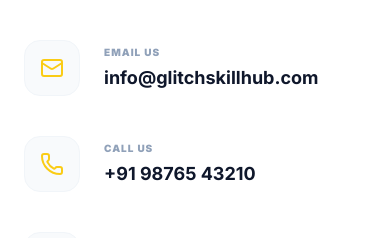
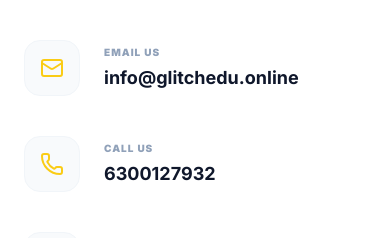
Before and after one commit to glitchskillhub-cmyk/glitch, a React (Vite) app in the folder client/: page /about in a window 390 px wide. Shown: the part 4563-4801 px from the top of the page. Built offline with nearby package versions, Linux system fonts and the light colour scheme; no server answers.

Commit message:
Update phone number and email ID across the website

```diff
--- a/client/src/components/Footer.jsx
+++ b/client/src/components/Footer.jsx
@@ -101,23 +101,23 @@ const Footer = () => {
           <div className="lg:col-span-5">
             <h4 className="text-primary text-[10px] font-black uppercase tracking-[0.4em] mb-10">Direct Contact</h4>
             <div className="grid grid-cols-1 sm:grid-cols-2 lg:grid-cols-1 gap-10">
-              <a href="mailto:info@glitchskillhub.com" className="flex items-center gap-6 group">
+              <a href="mailto:info@glitchedu.online" className="flex items-center gap-6 group">
                 <div className="w-14 h-14 rounded-2xl bg-slate-50 border border-slate-100 flex items-center justify-center text-primary group-hover:bg-primary group-hover:text-slate-900 transition-all duration-300 shrink-0">
                   <Mail size={24} />
                 </div>
                 <div>
                   <p className="text-[10px] font-black uppercase tracking-widest text-slate-400 mb-1">Email Us</p>
-                  <p className="text-lg font-bold text-slate-900 group-hover:text-primary transition-colors">info@glitchskillhub.com</p>
+                  <p className="text-lg font-bold text-slate-900 group-hover:text-primary transition-colors">info@glitchedu.online</p>
                 </div>
               </a>
 
-              <a href="tel:+919876543210" className="flex items-center gap-6 group">
+              <a href="tel:6300127932" className="flex items-center gap-6 group">
                 <div className="w-14 h-14 rounded-2xl bg-slate-50 border border-slate-100 flex items-center justify-center text-primary group-hover:bg-primary group-hover:text-slate-900 transition-all duration-300 shrink-0">
                   <Phone size={24} />
                 </div>
                 <div>
                   <p className="text-[10px] font-black uppercase tracking-widest text-slate-400 mb-1">Call Us</p>
-                  <p className="text-lg font-bold text-slate-900 group-hover:text-primary transition-colors">+91 98765 43210</p>
+                  <p className="text-lg font-bold text-slate-900 group-hover:text-primary transition-colors">6300127932</p>
                 </div>
               </a>
 
--- a/client/src/pages/Contact.jsx
+++ b/client/src/pages/Contact.jsx
@@ -60,8 +60,8 @@ const Contact = () => {
               <div className="space-y-8">
                 {[
                   { icon: MapPin, title: "Our Base", detail: "HiTech City, Hyderabad, India.", sub: "100% Online Classes Across India" },
-                  { icon: Mail, title: "Email Us", detail: "info@glitchskillhub.com", sub: "admissions@glitchskillhub.com" },
-                  { icon: Phone, title: "Call Us", detail: "+91 98765 43210", sub: "+91 91234 56789" },
+                  { icon: Mail, title: "Email Us", detail: "info@glitchedu.online", sub: "admissions@glitchedu.online" },
+                  { icon: Phone, title: "Call Us", detail: "6300127932", sub: "" },
                   { icon: Clock, title: "Working Hours", detail: "Mon - Sat: 9:00 AM - 7:00 PM", sub: "Sunday: Closed" }
                 ].map((item, i) => (
                   <div key={i} className="flex items-start gap-6 group">
```
